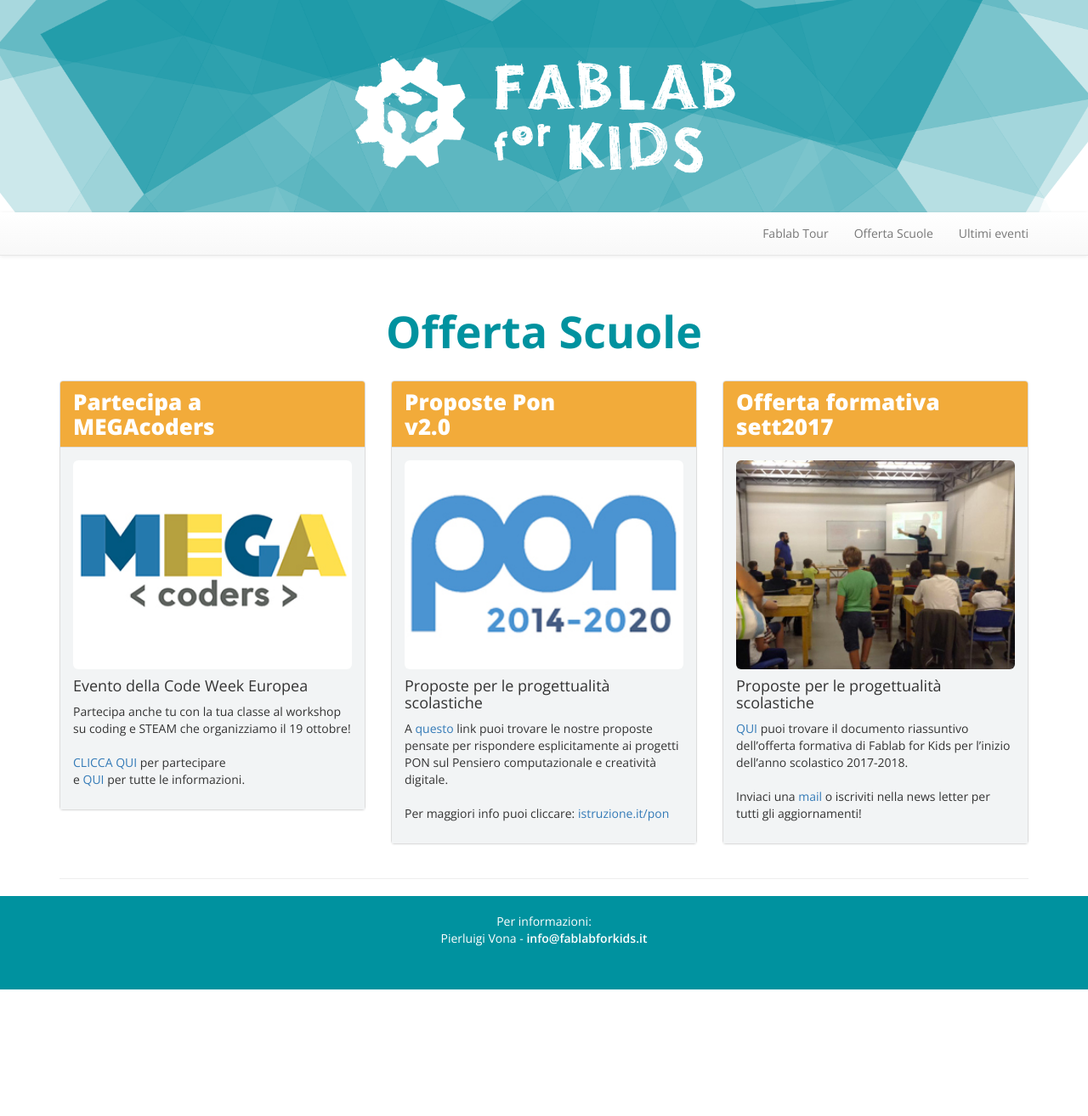
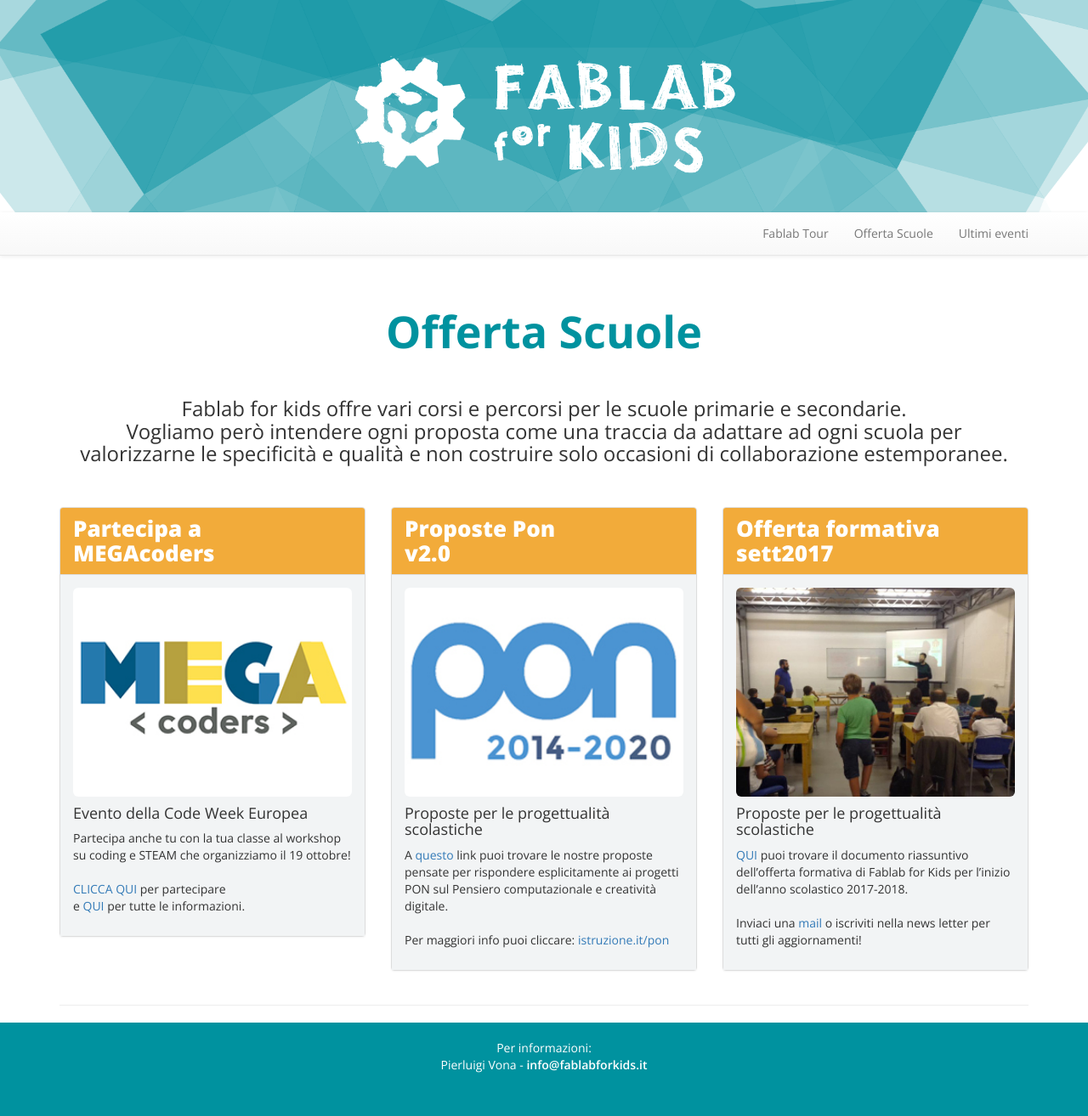
Before and after one commit to OfficineArduinoTorino/fablabforkids, a Jekyll site: the page built from scuole.html, in a window 1280 px wide. Shown: the whole page at 85% size. Built offline with Jekyll 4.4.1, drawn with Linux system fonts in a browser that asks for light colours; before the commit the page ends 1165 px from its top, so only the background shows below that.

Commit message:
intro scuole

```diff
--- a/scuole.html
+++ b/scuole.html
@@ -1,6 +1,14 @@
 ---
 layout: scuole
 ---
+
+<div class="col-md-12">
+  <h3 style="font-weight: 300" align="center">Fablab for kids offre vari corsi e percorsi per le scuole primarie e secondarie.<br>
+    Vogliamo però intendere ogni proposta come una traccia da adattare ad ogni scuola per valorizzarne le specificità e qualità
+  e non costruire solo occasioni di collaborazione estemporanee.
+</h3>
+<br><br></div>
+
 
 <div class="row">
   {% for scuola in site.categories.scuole limit: 12 %}
```
